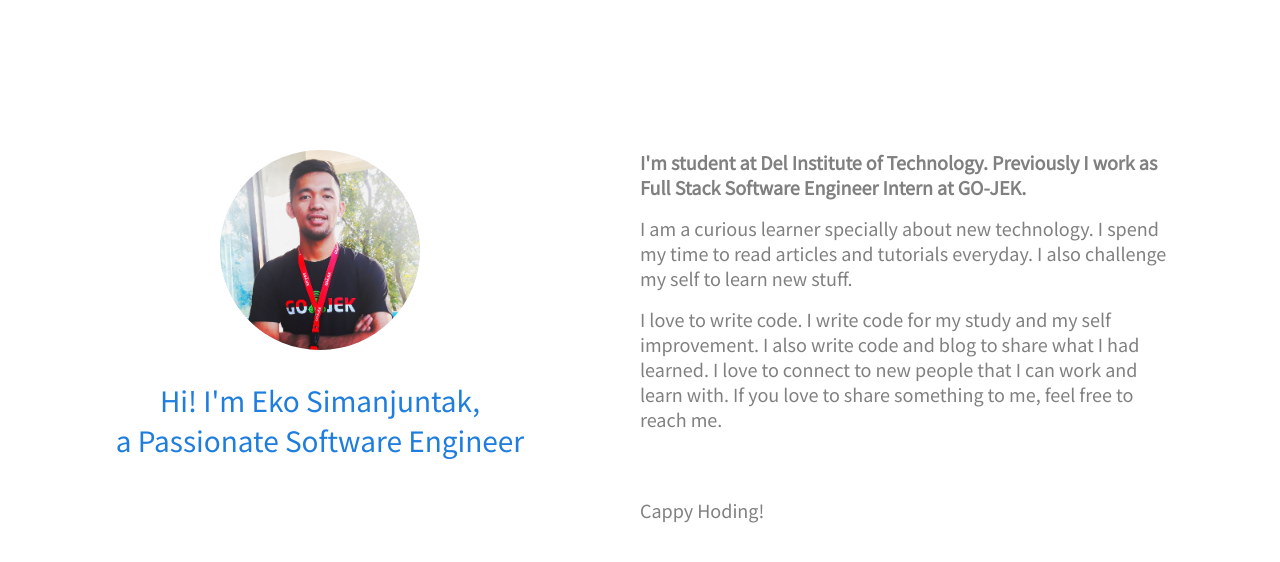
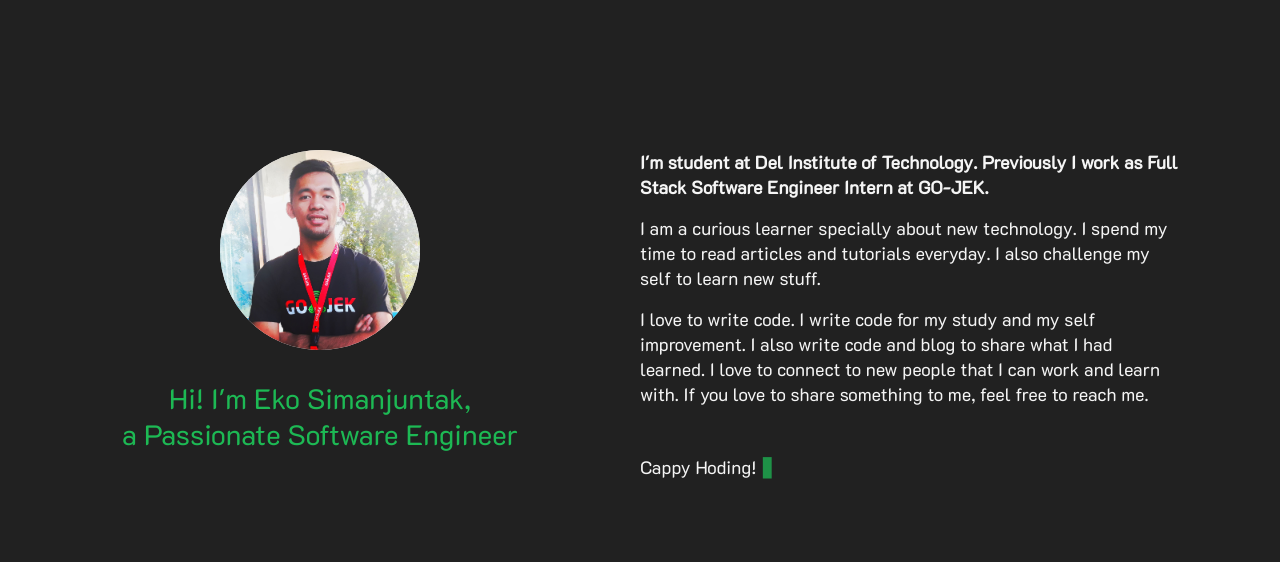
Before and after one commit to ecojuntak/ecojuntak.github.io, a Vue app: page /#/ in a window 1280 px wide. Shown: the top 562 px of the page. Built offline with nearby package versions, Linux system fonts and the light colour scheme; some icons are missing.

Commit message:
change to dark theme

```diff
--- a/index.html
+++ b/index.html
@@ -8,7 +8,6 @@
 
   <!-- Global site tag (gtag.js) - Google Analytics -->
   <script async src="https://www.googletagmanager.com/gtag/js?id=UA-127053617-1"></script>
-  <link href="https://fonts.googleapis.com/css?family=Noto+Sans+KR" rel="stylesheet">
   <script>
     window.dataLayer = window.dataLayer || [];
     function gtag() { dataLayer.push(arguments); }
--- a/src/App.vue
+++ b/src/App.vue
@@ -1,5 +1,5 @@
 <template>
-  <div id="app">
+  <div class="app">
     <router-view/>
   </div>
 </template>
@@ -10,11 +10,8 @@ export default {
 }
 </script>
 
-<style>
-#app {
-  font-family: 'Avenir', Helvetica, Arial, sans-serif;
-  -webkit-font-smoothing: antialiased;
-  -moz-osx-font-smoothing: grayscale;
-  /* background-color: black; */
+<style scoped>
+.app {
+  background-color: blue;
 }
 </style>
--- a/src/components/Description.vue
+++ b/src/components/Description.vue
@@ -1,6 +1,9 @@
 <template>
-    <div class="leftside">
+    <div class="rightside">
         <p v-for="desc in descriptions" v-html="desc"> </p>
+        <br><br>
+
+        <p class="cappy"> Cappy Hoding! </p>
     </div>
 </template>
 
@@ -12,8 +15,7 @@ export default {
       descriptions: [
         "<b> I'm student at Del Institute of Technology. Previously I work as Full Stack Software Engineer Intern at GO-JEK. </b>",
         "I am a curious learner specially about new technology. I spend my time to read articles and tutorials everyday. I also challenge my self to learn new stuff.",
-        "I love to write code. I write code for my study and my self improvement. I also write code and blog to share what I had learned. I love to connect to new people that I can work and learn with. If you love to share something to me, feel free to reach me.",
-        "<br><br> Cappy Hoding!",
+        "I love to write code. I write code for my study and my self improvement. I also write code and blog to share what I had learned. I love to connect to new people that I can work and learn with. If you love to share something to me, feel free to reach me."
       ]
     };
   }
@@ -21,20 +23,62 @@ export default {
 </script>
 
 <style scoped>
-.leftside {
+.rightside {
+  padding-top: 150px;
   width: 50%;
   padding-right: 100px;
   text-align: center;
+  color: white;
   float: right;
+  animation: slide 1.2s forwards;
+  animation-delay: 0s;
+}
+
+@-webkit-keyframes slide {
+  0% {
+    transform: translateY(-100%);
+  }
+  100% {
+    transform: translateY(0);
+  }
+}
+
+@keyframes slide {
+  0% {
+    transform: translateY(-100%);
+  }
+  100% {
+    transform: translateY(0);
+  }
 }
 
 p {
-  color: grey;
+  color: whitesmoke;
   font-size: 18px;
-  font-family: 'Noto Sans KR', sans-serif;
+  font-family: "K2D", sans-serif;
   line-height: 25px;
   text-overflow: unset;
   text-align: left;
 }
 
+.cappy::after {
+  content: "\258B";
+  color: rgb(29,185,84);
+  animation: blink-animation 1.1s infinite;
+  animation-timing-function: ease;
+  animation-delay: 0.5s;
+  margin-left: 2px;
+}
+
+@keyframes blink-animation {
+  from { opacity: 1.0; }
+  50% { opacity: 0.0; }
+  to { opacity: 1.0; }
+}
+
+@-webkit-keyframes blink-animation {
+  from { opacity: 1.0; }
+  50% { opacity: 0.0; }
+  to { opacity: 1.0; }
+}
 </style>
--- a/src/components/Home.vue
+++ b/src/components/Home.vue
@@ -1,31 +1,32 @@
 <template>
-  <div class="home">
+  <div class="head">
     <profile/>
     <description/>
   </div>
 </template>
 
 <script>
-import Profile from './Profile'
-import Description from './Description'
+import Profile from "./Profile";
+import Description from "./Description";
 
 export default {
   name: "Home",
   data() {
     return {
-      msg: "Hi! I'm Eko Simanjuntak, Passionate Software Engineer",
+      msg: "Hi! I'm Eko Simanjuntak, Passionate Software Engineer"
     };
   },
   components: {
-      Profile,
-      Description
+    Profile,
+    Description
   }
 };
 </script>
 
-<!-- Add "scoped" attribute to limit CSS to this component only -->
-<style scoped>
-    .home {
-        margin-top: 150px;
-    }
+<style>
+.head {
+  background-color: rgba(33, 33, 33, 1);
+  height:100vh;
+  padding-bottom: 150px;
+}
 </style>
--- a/src/components/Profile.vue
+++ b/src/components/Profile.vue
@@ -1,7 +1,7 @@
 <template>
   <div class="leftside">
     <v-avatar :size="200" color="grey lighten-4">
-      <img src="../assets/ecojuntak.jpeg">
+      <img class="img-profile" src="../assets/ecojuntak.jpeg">
     </v-avatar>
 
     <h1 class="header-text" v-html="msg"></h1>
@@ -63,14 +63,16 @@ export default {
 
 <!-- Add "scoped" attribute to limit CSS to this component only -->
 <style scoped>
+@import url('https://fonts.googleapis.com/css?family=K2D');
+
 h1, h2 {
   font-weight: normal;
 }
 
 .header-text {
-  color: #1e7ddd;
+  color: rgb(29,185,84);
   margin: 30px;
-  font-family: 'Noto Sans KR', sans-serif;
+  font-family: 'K2D', sans-serif;
 }
 
 ul {
@@ -83,15 +85,45 @@ li {
 }
 
 .leftside {
+  padding-top: 150px;
   width: 50%;
   padding-left: 75px;
   padding-right: 75px;
   text-align: center;
   float: left;
+  animation: slide 1.2s forwards;
+  animation-delay: 0s;
+}
+
+@-webkit-keyframes slide {
+  0% {
+    transform: translateY(-100%);
+  }
+  100% {
+    transform: translateY(0);
+  }
+}
+
+@keyframes slide {
+  0% {
+    transform: translateY(-100%);
+  }
+  100% {
+    transform: translateY(0);
+  }
 }
 
 .icon {
-  color: #1e7ddd;
+  color:white;
+}
+
+.icon :hover {
+  color: rgb(29,185,84);
+}
+
+.img-profile {
+  border: 5px;
+  border-color: antiquewhite;
 }
 
 </style>
--- a/src/main.js
+++ b/src/main.js
@@ -2,7 +2,6 @@ import '@babel/polyfill'
 // The Vue build version to load with the `import` command
 // (runtime-only or standalone) has been set in webpack.base.conf with an alias.
 import Vue from 'vue'
-import './plugins/vuetify'
 import './plugins/vuetify'
 import App from './App'
 import router from './router'
```
Also changed, not shown: 10 other files (tests, documents, lock files or other folders).
